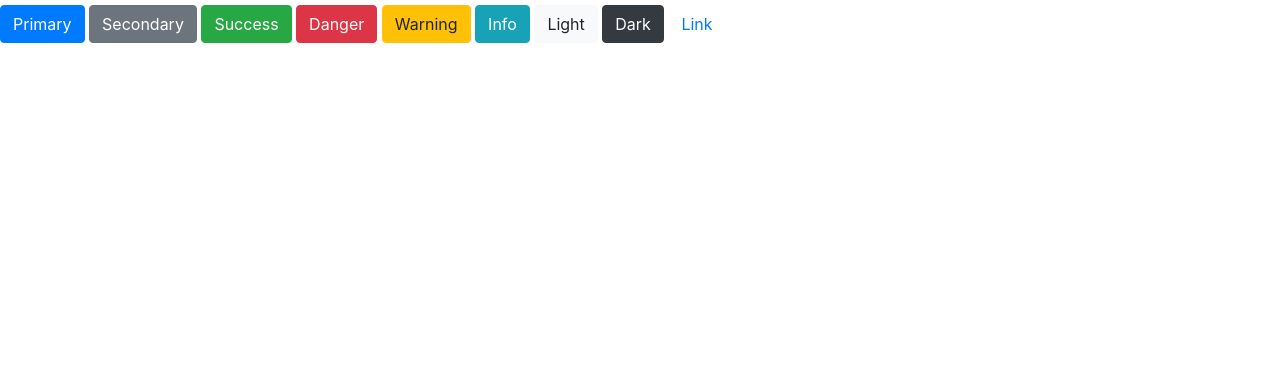
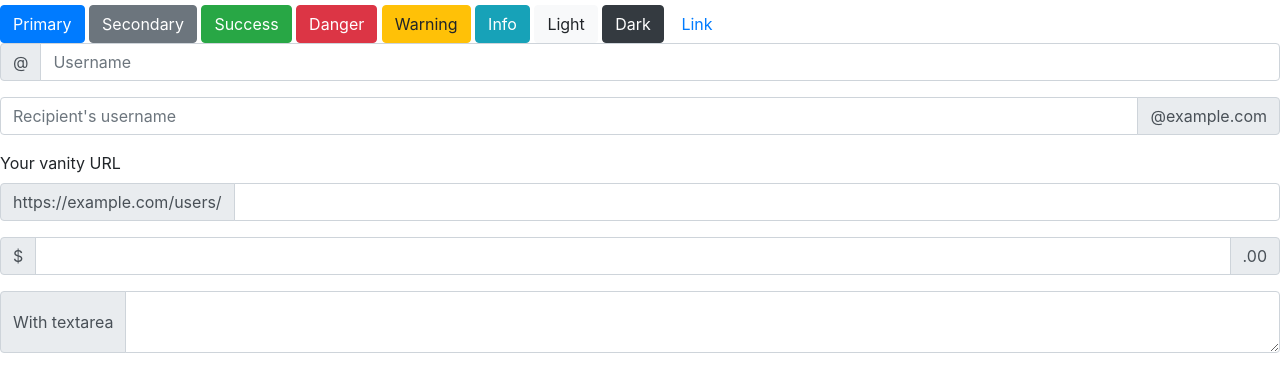
Before and after one commit to lpaczka/Github---25, a plain HTML site: page index.html in a window 1280 px wide. Shown: the part 51-442 px from the top of the page. Drawn offline with nearby package versions, Linux system fonts and the light colour scheme.

Commit message:
Añadiendo formulario de contacto

```diff
--- a/index.html
+++ b/index.html
@@ -23,6 +23,45 @@
 
 <button type="button" class="btn btn-link">Link</button>
 
+<div class="input-group mb-3">
+    <div class="input-group-prepend">
+      <span class="input-group-text" id="basic-addon1">@</span>
+    </div>
+    <input type="text" class="form-control" placeholder="Username" aria-label="Username" aria-describedby="basic-addon1">
+  </div>
+
+  <div class="input-group mb-3">
+    <input type="text" class="form-control" placeholder="Recipient's username" aria-label="Recipient's username" aria-describedby="basic-addon2">
+    <div class="input-group-append">
+      <span class="input-group-text" id="basic-addon2">@example.com</span>
+    </div>
+  </div>
+
+  <label for="basic-url">Your vanity URL</label>
+  <div class="input-group mb-3">
+    <div class="input-group-prepend">
+      <span class="input-group-text" id="basic-addon3">https://example.com/users/</span>
+    </div>
+    <input type="text" class="form-control" id="basic-url" aria-describedby="basic-addon3">
+  </div>
+
+  <div class="input-group mb-3">
+    <div class="input-group-prepend">
+      <span class="input-group-text">$</span>
+    </div>
+    <input type="text" class="form-control" aria-label="Amount (to the nearest dollar)">
+    <div class="input-group-append">
+      <span class="input-group-text">.00</span>
+    </div>
+  </div>
+
+  <div class="input-group">
+    <div class="input-group-prepend">
+      <span class="input-group-text">With textarea</span>
+    </div>
+    <textarea class="form-control" aria-label="With textarea"></textarea>
+  </div>
+
     <!-- Optional JavaScript -->
     <!-- jQuery first, then Popper.js, then Bootstrap JS -->
     <script src="https://code.jquery.com/jquery-3.3.1.slim.min.js" integrity="sha384-q8i/X+965DzO0rT7abK41JStQIAqVgRVzpbzo5smXKp4YfRvH+8abtTE1Pi6jizo" crossorigin="anonymous"></script>
```
